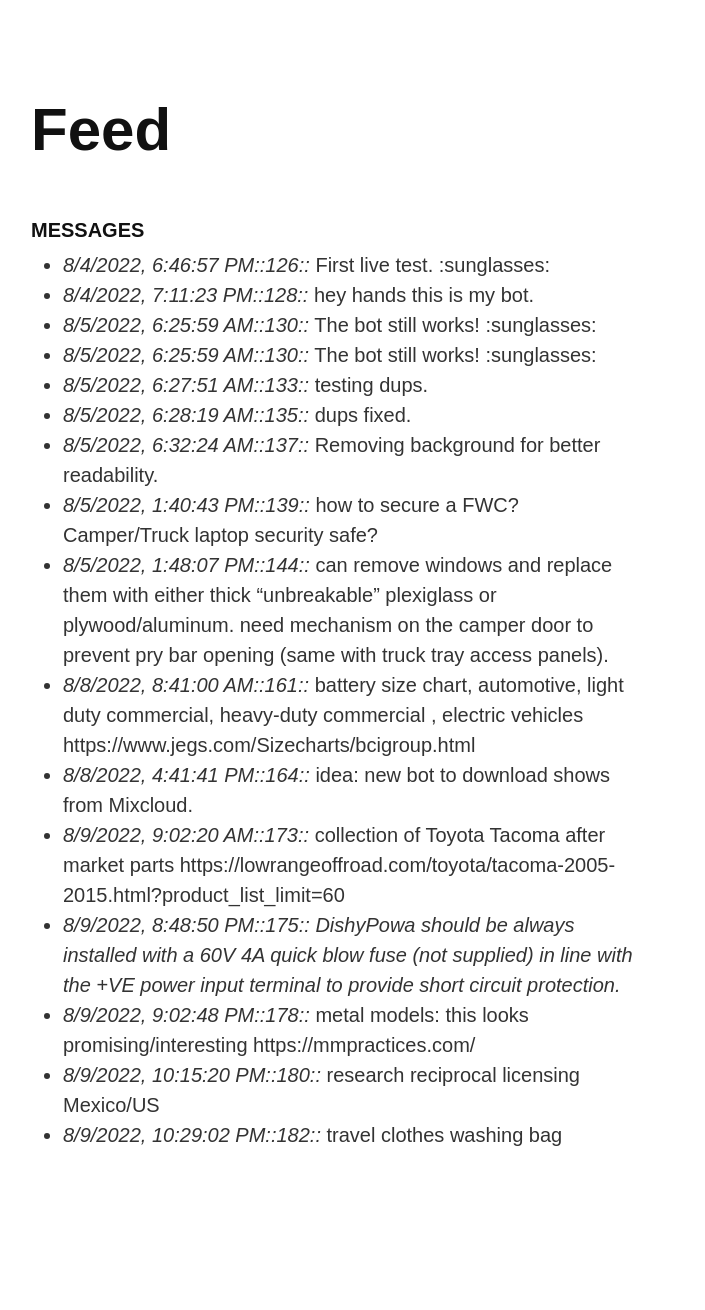
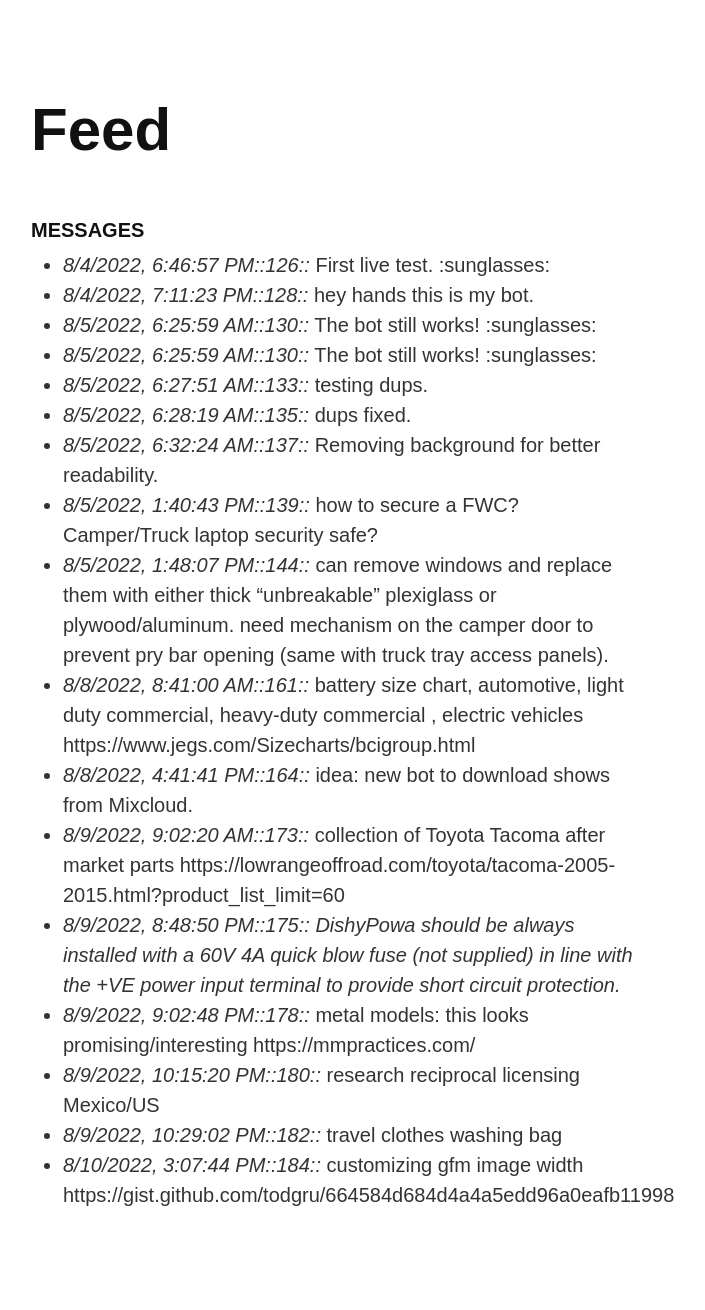
Before and after one commit to todgru/todgru.github.io, a Jekyll site: the page built from feed/index.md, in a window 1280 px wide. Shown: the whole page, without its empty margins (307-1012 px from the left). Built offline with Jekyll 4.4.1, drawn with Linux system fonts in a browser that asks for light colours; our own code applies the rules of GitHub Pages for plain Markdown files; before the commit the page ends 1250 px from its top, so only the background shows below that.

Commit message:
todgrubot: automated feed update

```diff
--- a/feed/index.md
+++ b/feed/index.md
@@ -20,3 +20,4 @@ layout: nobackground
 * _8/9/2022, 9:02:48 PM::178::_ metal models: this looks promising/interesting https://mmpractices.com/
 * _8/9/2022, 10:15:20 PM::180::_ research reciprocal licensing Mexico/US
 * _8/9/2022, 10:29:02 PM::182::_ travel clothes washing bag
+* _8/10/2022, 3:07:44 PM::184::_ customizing gfm image width https://gist.github.com/todgru/664584d684d4a4a5edd96a0eafb11998
```
